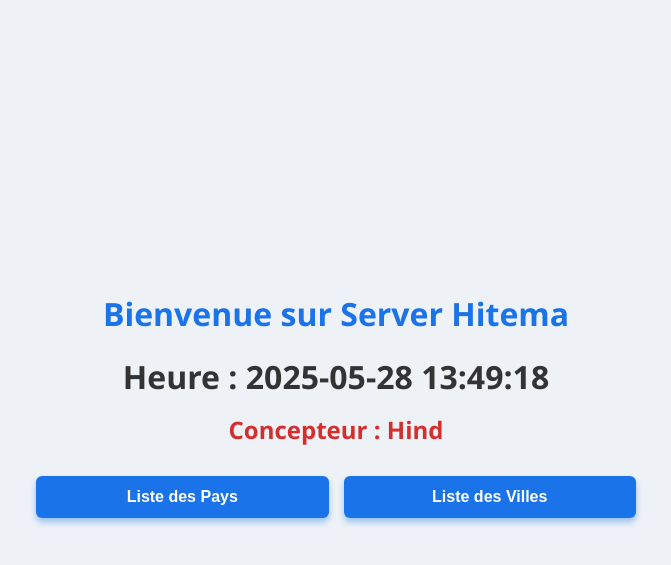
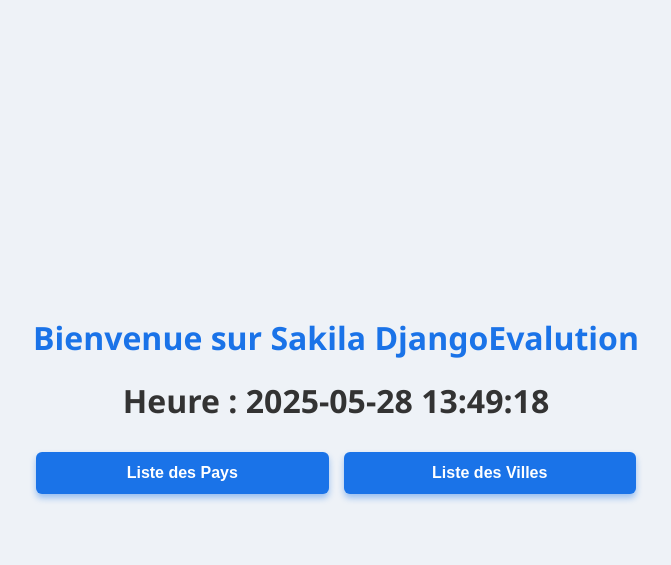
Before and after one commit to Hind-HTH/DjangoEvaluation-, a Django app: page / in a window 1280 px wide. Shown: the top 565 px of the page, without its empty margins (304-975 px from the left). Run offline with Django 5.2, Linux system fonts and the light colour scheme.

Commit message:
modifier infos

```diff
--- a/DjangoEvaluation/sakila/templates/banniere.html
+++ b/DjangoEvaluation/sakila/templates/banniere.html
@@ -73,9 +73,10 @@
 </head>
 
 <body>
-    <h1 class="blue">Bienvenue sur Server Hitema</h1>
+    <h1 class="blue">Bienvenue sur Sakila DjangoEvalution</h1>
+
     <h1>Heure : {{ hours }}</h1>
-    <h2>Concepteur : {{ cname }}</h2>
+    <h1></h1>
 
     <div class="button-group">
         <a href="{% url 'countries' %}"><button>Liste des Pays</button></a>
--- a/DjangoEvaluation/sakila/views.py
+++ b/DjangoEvaluation/sakila/views.py
@@ -13,8 +13,7 @@
 def status(request):
 
     h = datetime.now().strftime("%Y-%m-%d %H:%M:%S")
-    cname ='Hind'
-    return render(request, 'banniere.html', {'hours': h, 'cname': cname})
+    return render(request, 'banniere.html', {'hours': h})
 
 
 
```
